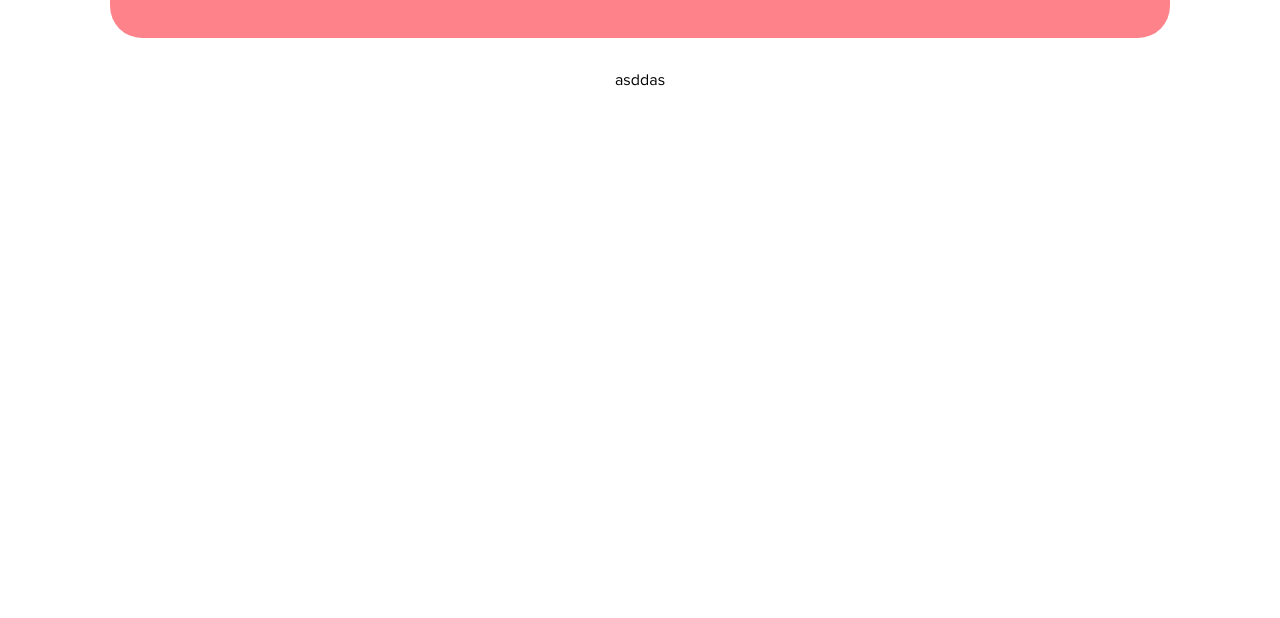
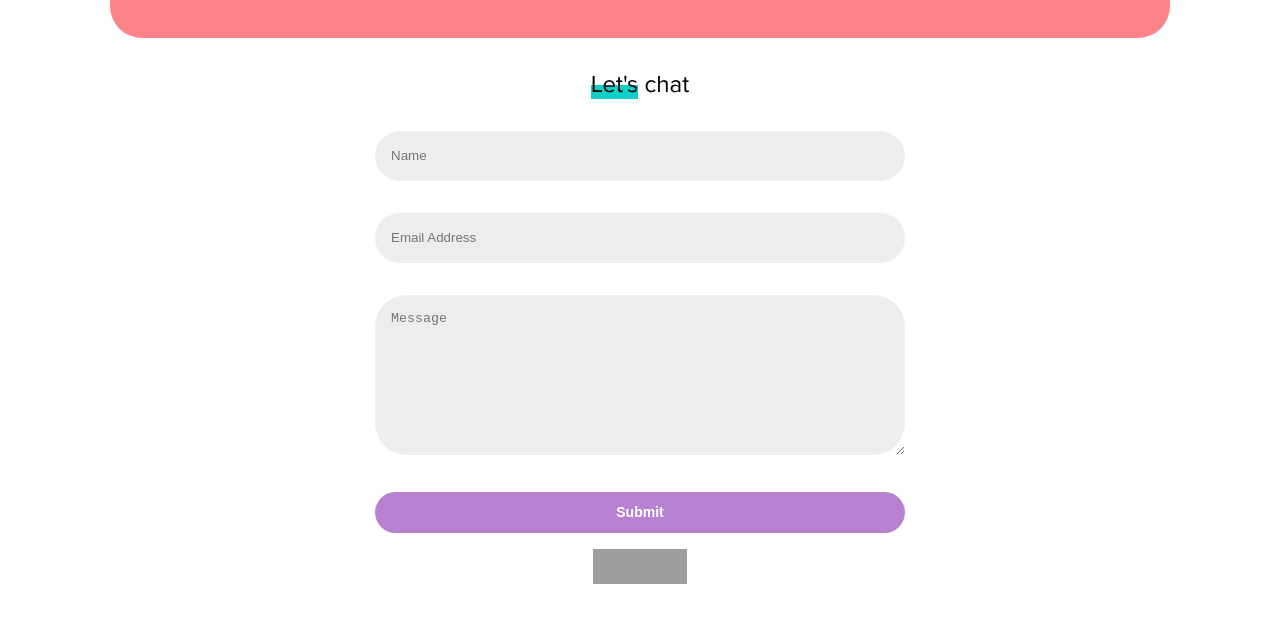
Before and after one commit to CFKeef/portfoliov3, a Next.js app: page / in a window 1280 px wide. Shown: the part 2202-2820 px from the top of the page. Before the commit the page ends 2292 px from the top, so only its background shows below. Built offline with nearby package versions, Linux system fonts and the light colour scheme; grey boxes are pictures that could not be loaded.

Commit message:
DONE!!!!!

```diff
--- /dev/null
+++ b/components/calltoaction.js
@@ -0,0 +1,103 @@
+import React, { useState } from "react";
+import axios from "axios";
+
+import styles from "../styles/CallToAction.module.scss";
+
+const CallToAction = () => {
+  const [name, setName] = useState("");
+  const [email, setEmail] = useState("");
+  const [message, setMessage] = useState("");
+  const [isShowing, setShowing] = useState(true);
+
+  // Handles submitting our form to back end
+  const submitForm = (e) => {
+    const resetState = () => {
+      setName("");
+      setEmail("");
+      setMessage("");
+      setShowing(false);
+    };
+    e.preventDefault();
+    axios
+      .post("/api/contact", {
+        email: email,
+        name: name,
+        message: message,
+      })
+      .then((res) => {
+        resetState();
+        if (res.status === 200) {
+          console.log("Message sent!");
+        } else console.log("Message Failed");
+      })
+      .catch((e) => {
+        console.log("Error Occured :( " + e);
+      });
+  };
+
+  const generateContent = () => {
+    if (isShowing)
+      return (
+        <React.Fragment>
+          <span className={`greenHeader`}>
+            <mark>Let's</mark> chat
+          </span>
+          <form onSubmit={(e) => submitForm(e)}>
+            <div>
+              <input
+                required
+                id="name"
+                name="name"
+                type="text"
+                value={name}
+                placeholder="Name"
+                onChange={(e) => {
+                  setName(e.target.value);
+                }}
+              />
+            </div>
+            <div>
+              <input
+                required
+                id="email"
+                name="email"
+                type="email"
+                placeholder="Email Address"
+                value={email}
+                onChange={(e) => {
+                  setEmail(e.target.value);
+                }}
+              />
+            </div>
+            <div className={styles.textBox}>
+              <textarea
+                required
+                id="body"
+                name="body"
+                type="text"
+                value={message}
+                placeholder="Message"
+                onChange={(e) => {
+                  setMessage(e.target.value);
+                }}
+              />
+            </div>
+            <div className={styles.buttonContainer}>
+              <button type="submit">Submit</button>
+            </div>
+          </form>
+        </React.Fragment>
+      );
+    else {
+      return <h1 className={styles.messageSuccess}>Talk to you soon!</h1>;
+    }
+  };
+
+  return (
+    <section id="contact" className={styles.contactContainer}>
+      {generateContent()}
+    </section>
+  );
+};
+
+export default CallToAction;
--- a/components/footer.js
+++ b/components/footer.js
@@ -1,9 +1,27 @@
+import Link from "next/link";
 import React from "react";
 
+import github from "../public/images/github.svg";
+import linkedin from "../public/images/linkedin.svg";
 import styles from "../styles/Footer.module.scss";
 
 const Footer = () => {
-  return <footer className={styles.footerContainer}>asddas</footer>;
+  return (
+    <footer className={styles.footerContainer}>
+      <div>
+        <Link href={"https://github.com/CFKeef"} passHref={true}>
+          <a>
+            <img src={github} alt="Link to my github" />
+          </a>
+        </Link>
+        <Link href={"https://www.linkedin.com/in/patryckg/"} passHref={true}>
+          <a>
+            <img src={linkedin} alt="Link to my linkedin" />
+          </a>
+        </Link>
+      </div>
+    </footer>
+  );
 };
 
 export default Footer;
--- a/components/navigation.js
+++ b/components/navigation.js
@@ -18,9 +18,9 @@ const Navigation = () => {
             <a href="#projects">Projects</a>
           </li>
           <li>
-            <Link href="/contact">
-              <a className={styles.contactBtn}>Contact</a>
-            </Link>
+            <a href="#contact" className={styles.contactBtn}>
+              Contact
+            </a>
           </li>
         </ul>
       </nav>
--- a/package.json
+++ b/package.json
@@ -8,10 +8,13 @@
     "start": "next start"
   },
   "dependencies": {
+    "axios": "^0.21.1",
+    "dotenv": "^8.2.0",
     "next": "10.0.5",
     "next-compose-plugins": "^2.2.1",
     "next-connect": "^0.9.1",
     "next-images": "^1.7.0",
+    "nodemailer": "^6.4.17",
     "react": "17.0.1",
     "react-dom": "17.0.1",
     "sass": "^1.32.5"
--- /dev/null
+++ b/pages/api/contact/index.js
@@ -0,0 +1,32 @@
+import nc from "next-connect";
+const { USER, PASS } = process.env;
+import nodemailer from "nodemailer";
+
+const handler = nc().post((req, res) => {
+  // SMTP Server
+  const smtp = nodemailer.createTransport({
+    host: "smtp.gmail.com",
+    port: 465,
+    secure: true,
+    auth: {
+      user: USER,
+      pass: PASS,
+    },
+  });
+
+  // Email template
+  const email = {
+    from: req.body.email,
+    to: USER,
+    subject: req.body.name + " wants to connect at " + req.body.email,
+    text: req.body.message,
+  };
+
+  smtp.sendMail(email, async (err) => {
+    if (err) {
+      res.send(500);
+    } else res.send(200);
+  });
+});
+
+export default handler;
--- a/pages/index.js
+++ b/pages/index.js
@@ -6,6 +6,7 @@ import Navigation from "../components/navigation";
 import Projects from "../components/projects";
 
 import styles from "../styles/Home.module.scss";
+import CallToAction from "../components/calltoaction";
 
 export default function Home() {
   return (
@@ -19,6 +20,7 @@ export default function Home() {
         <Navigation />
         <Hero />
         <Projects />
+        <CallToAction />
         <Footer />
       </main>
     </div>
--- /dev/null
+++ b/styles/CallToAction.module.scss
@@ -0,0 +1,159 @@
+@media (max-width: 30em) {
+  .contactContainer {
+    width: calc(100% - 40px);
+    display: flex;
+    justify-content: center;
+    align-items: center;
+    flex-direction: column;
+    margin: 0 20px 2rem 20px;
+    span {
+      margin-bottom: 1rem;
+    }
+    form {
+      display: flex;
+      justify-content: center;
+      align-items: center;
+      flex-direction: column;
+      width: 100%;
+
+      div {
+        width: 100%;
+        margin: 1rem 0;
+
+        input {
+          height: 50px;
+          border-radius: 2rem;
+          padding: 0 1rem;
+          width: 100%;
+          border: none;
+          background-color: #ededed;
+        }
+      }
+
+      .textBox {
+        width: 100%;
+
+        textarea {
+          border-radius: 2rem;
+          width: 100%;
+          height: 10rem;
+          border: none;
+          padding: 1rem 1rem;
+          background-color: #ededed;
+        }
+      }
+
+      .buttonContainer {
+        width: 100%;
+        display: flex;
+        justify-content: center;
+        align-items: center;
+        flex-direction: column;
+
+        button {
+          width: 100%;
+          height: 41px;
+          border-radius: 4rem;
+          background-color: #b781d0;
+          border: none;
+          font-weight: 700;
+          font-size: 14px;
+          color: white;
+
+          &:hover {
+            filter: brightness(110%);
+            cursor: pointer;
+          }
+
+          &:active {
+            transform: translateY(2px);
+            filter: brightness(90%);
+          }
+        }
+      }
+    }
+  }
+
+  .messageSuccess {
+    color: #b781d0;
+  }
+}
+@media (min-width: 30em) {
+  .contactContainer {
+    width: calc(100% - 40px);
+    display: flex;
+    justify-content: center;
+    align-items: center;
+    flex-direction: column;
+    margin: 0 20px;
+    span {
+      margin-bottom: 1rem;
+    }
+    form {
+      display: flex;
+      justify-content: center;
+      align-items: center;
+      flex-direction: column;
+      width: 50%;
+
+      div {
+        width: 100%;
+        margin: 1rem 0;
+
+        input {
+          height: 50px;
+          border-radius: 2rem;
+          padding: 0 1rem;
+          width: 100%;
+          border: none;
+          background-color: #ededed;
+        }
+      }
+
+      .textBox {
+        width: 100%;
+
+        textarea {
+          border-radius: 2rem;
+          width: 100%;
+          height: 10rem;
+          border: none;
+          padding: 1rem 1rem;
+          background-color: #ededed;
+        }
+      }
+
+      .buttonContainer {
+        width: 100%;
+        display: flex;
+        justify-content: center;
+        align-items: center;
+        flex-direction: column;
+
+        button {
+          width: 100%;
+          height: 41px;
+          border-radius: 4rem;
+          background-color: #b781d0;
+          border: none;
+          font-weight: 700;
+          font-size: 14px;
+          color: white;
+
+          &:hover {
+            filter: brightness(110%);
+            cursor: pointer;
+          }
+
+          &:active {
+            transform: translateY(2px);
+            filter: brightness(90%);
+          }
+        }
+      }
+    }
+  }
+  .messageSuccess {
+    color: #b781d0;
+  }
+}
--- a/styles/Footer.module.scss
+++ b/styles/Footer.module.scss
@@ -0,0 +1,56 @@
+.footerContainer {
+  @media screen and (max-width: 415px) {
+    display: flex;
+    justify-content: center;
+    align-items: center;
+    flex-direction: row;
+    width: 100%;
+    div {
+      width: 50%;
+      justify-content: space-evenly;
+      align-items: center;
+      flex-direction: row;
+      display: flex;
+      margin-bottom: 2rem;
+      a {
+        img {
+          height: 35px;
+          width: auto;
+
+          &:hover {
+            cursor: pointer;
+          }
+
+          &:active {
+            transform: translateY(2px);
+          }
+        }
+      }
+    }
+  }
+
+  @media screen and (min-width: 416px) {
+    display: flex;
+    justify-content: space-evenly;
+    align-items: center;
+    flex-direction: row;
+
+    width: 20rem;
+    margin-bottom: 2rem;
+
+    a {
+      img {
+        height: 35px;
+        width: auto;
+
+        &:hover {
+          cursor: pointer;
+        }
+
+        &:active {
+          transform: translateY(2px);
+        }
+      }
+    }
+  }
+}
```
Also changed, not shown: 1 other file (tests, documents, lock files or other folders).
